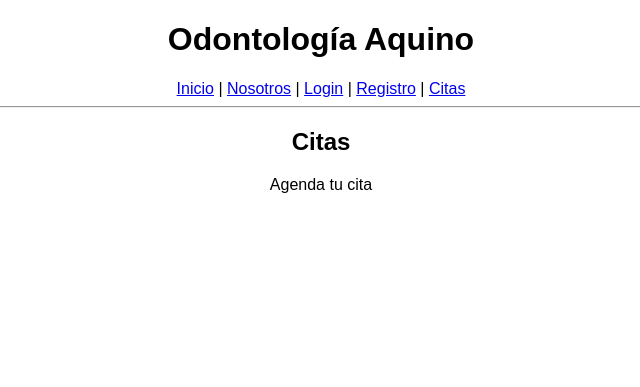
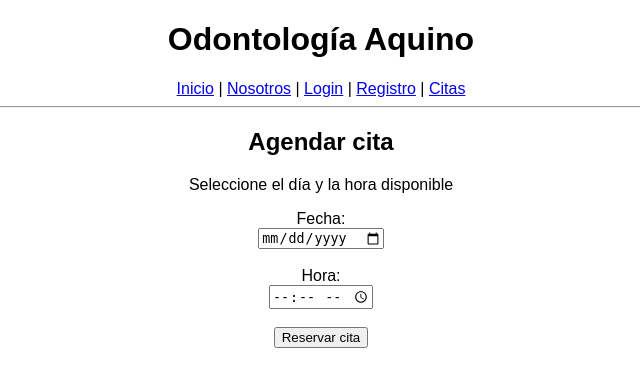
Before and after one commit to GusLinares17/proyecto_grupal, a Flask app: page /cita in a window 1280 px wide. Shown: the top 387 px of the page, without its empty margins (319-959 px from the left). Run offline with Flask 3, Linux system fonts and the light colour scheme.

Commit message:
Creando citas.html y validación de horarios

```diff
--- a/app.py
+++ b/app.py
@@ -1,6 +1,12 @@
-from flask import Flask, render_template
+from flask import Flask, render_template, request, redirect, url_for
+from database import get_connection
+from datetime import datetime
+
+
 
 app = Flask(__name__)
+
+# ---------- RUTAS PRINCIPALES ----------
 
 @app.route("/")
 def inicio():
@@ -18,13 +24,76 @@ def login():
 def registro():
     return render_template("registro.html")
 
-@app.route("/cita")
+from flask import request
+
+@app.route("/cita", methods=["GET", "POST"])
 def cita():
-    return render_template("cita.html")
+    horarios = ["09:00", "10:00", "11:00", "14:00", "15:00", "16:00", "17:00", "18:00"]
+    fecha = request.args.get("fecha")
+    ocupados = []
+
+    conn = get_connection()
+    cursor = conn.cursor()
+
+    # SI SE ENVÍA UNA FECHA → CARGAR HORARIOS OCUPADOS
+    if fecha:
+        cursor.execute(
+            "SELECT hora FROM citas WHERE fecha = %s",
+            (fecha,)
+        )
+        ocupados = [h[0].strftime("%H:%M") for h in cursor.fetchall()]
+
+    # SI SE PRESIONA UN BOTÓN DE HORA
+    if request.method == "POST":
+        fecha = request.form["fecha"]
+        hora = request.form["hora"]
+
+        cursor.execute(
+            "SELECT COUNT(*) FROM citas WHERE fecha = %s AND hora = %s",
+            (fecha, hora)
+        )
+        ocupado = cursor.fetchone()[0]
+
+        if ocupado == 0:
+            cursor.execute(
+                "INSERT INTO citas (id_usuario, id_odontologo, fecha, hora, estado) "
+                "VALUES (%s, %s, %s, %s, %s)",
+                (2, 1, fecha, hora, "reservada")
+            )
+            conn.commit()
+
+        cursor.close()
+        conn.close()
+        return redirect(url_for("cita", fecha=fecha))
+
+    cursor.close()
+    conn.close()
+
+    return render_template(
+        "cita.html",
+        fecha=fecha,
+        horarios=horarios,
+        ocupados=ocupados
+    )
 
 @app.route("/admin")
 def admin():
     return render_template("admin.html")
 
+
+# ---------- RUTA DE PRUEBA BD ----------
+# ESTA RUTA ES SOLO PARA VERIFICAR CONEXIÓN
+@app.route("/test_db")
+def test_db():
+    conn = get_connection()
+    cursor = conn.cursor()
+    cursor.execute("SELECT * FROM odontologos")
+    datos = cursor.fetchall()
+    cursor.close()
+    conn.close()
+    return str(datos)
+
+
+# ---------- EJECUCIÓN ----------
 if __name__ == "__main__":
     app.run(debug=True)
--- a/database.py
+++ b/database.py
@@ -1,9 +1,10 @@
-import mysql.connector
+import pymysql
 
 def get_connection():
-    return mysql.connector.connect(
+    return pymysql.connect(
         host="localhost",
         user="root",
         password="root1234",
-        database="odontologia_aquino"
+        database="odontologia_aquino",
+        port=3306
     )
--- a/templates/cita.html
+++ b/templates/cita.html
@@ -1,6 +1,18 @@
 {% extends "base.html" %}
 
 {% block contenido %}
-    <h2>Citas</h2>
-    <p>Agenda tu cita</p>
+<h2>Agendar cita</h2>
+<p>Seleccione el día y la hora disponible</p>
+
+<form method="POST" action="/cita">
+
+    <label>Fecha:</label><br>
+    <input type="date" name="fecha" required><br><br>
+
+    <label>Hora:</label><br>
+    <input type="time" name="hora" required><br><br>
+
+    <button type="submit">Reservar cita</button>
+
+</form>
 {% endblock %}
```
Also changed, not shown: test_mysql.py (added, +7 -0 lines).
